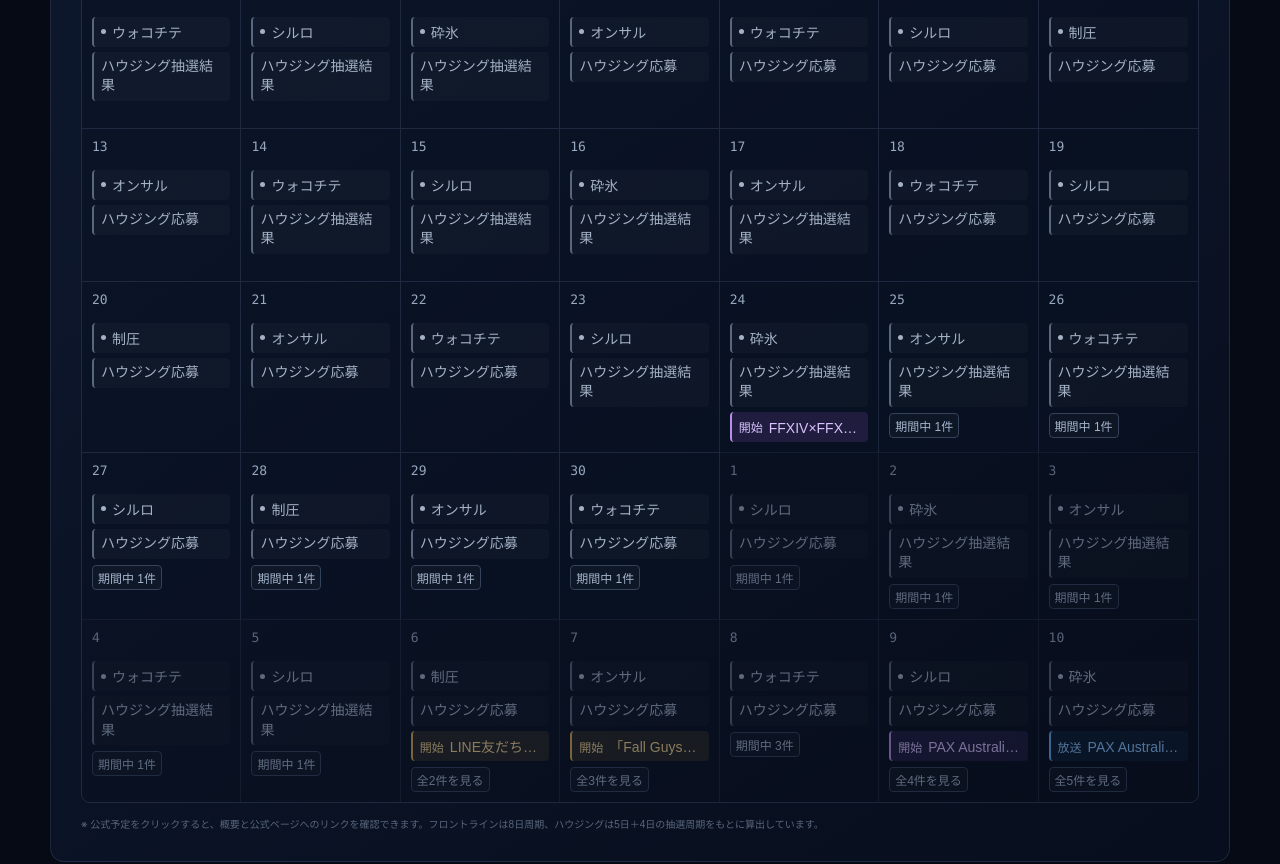
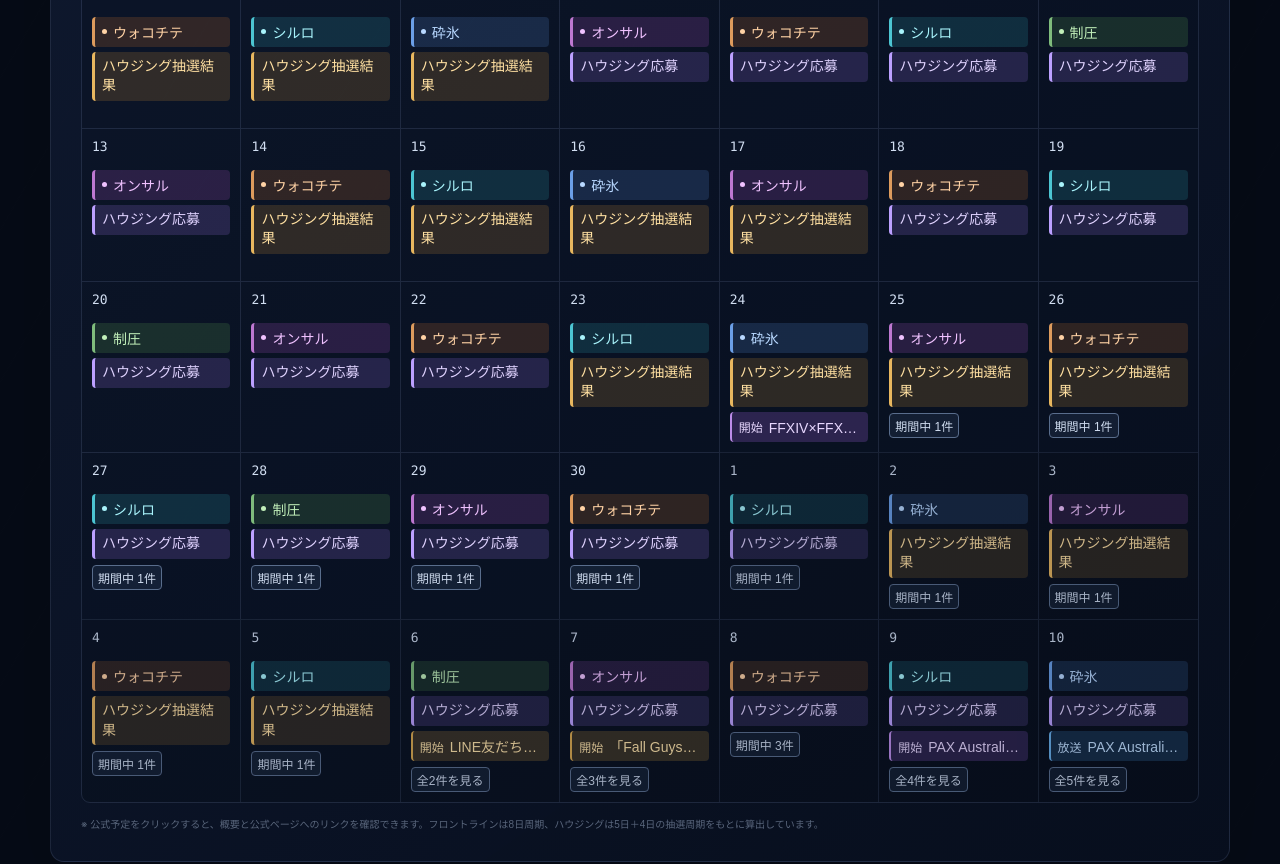
Before and after one commit to naikasann/ff14_calendar, a Next.js app: page / in a window 1280 px wide. Shown: the part 1440-2304 px from the top of the page. Built offline with nearby package versions, Linux system fonts and the light colour scheme.

Commit message:
Restore calendar colors and improve text contrast

```diff
--- a/app/globals.css
+++ b/app/globals.css
@@ -195,40 +195,38 @@ main::before { content: ""; position: fixed; inset: 0; pointer-events: none; opa
 .weekday-row .saturday { color: #668ec7; }
 .calendar-cell { min-width: 0; min-height: 153px; padding: 10px; border-top: 1px solid var(--line); border-right: 1px solid var(--line); background: rgba(7,13,27,.26); }
 .calendar-cell:nth-child(7n) { border-right: 0; }
-.calendar-cell.outside { opacity: .55; background: rgba(0,0,0,.14); }
+.calendar-cell.outside { opacity: .8; background: rgba(0,0,0,.14); }
 .calendar-cell.past { background: rgba(3,8,18,.5); }
-.calendar-cell.past .date-line { color: #718098; }
-.calendar-cell.past .event-pill { filter: saturate(.45); opacity: .72; }
+.calendar-cell.past .date-line { color: #a6b5cc; }
 .calendar-cell.past .official-event:hover, .calendar-cell.past .official-event:focus-visible { opacity: 1; }
 .calendar-cell.current { background: linear-gradient(145deg, rgba(34,75,91,.28), rgba(7,13,27,.2)); box-shadow: inset 0 0 0 2px #5ab8c4; }
-.date-line { height: 26px; display: flex; justify-content: space-between; align-items: flex-start; color: #98a8bf; font: 500 13px var(--font-geist-mono), monospace; }
+.date-line { height: 26px; display: flex; justify-content: space-between; align-items: flex-start; color: #d2dff2; font: 500 13px var(--font-geist-mono), monospace; }
 .date-line small { color: var(--cyan); font-size: 12px; }
 .event-pill { min-width: 0; display: flex; align-items: center; gap: 6px; height: 30px; margin-top: 5px; padding: 0 7px; border-radius: 4px; font-size: 14px; overflow: hidden; }
 .event-pill strong { overflow: hidden; white-space: nowrap; text-overflow: ellipsis; font-weight: 500; }
-.frontline-event { color: #8bdce5; background: rgba(48,160,176,.075); border-left: 2px solid #4cc5d2; }
+.frontline-event { color: #a8f3fb; background: rgba(48,160,176,.2); border-left: 3px solid #4cc5d2; }
 .event-dot { flex: 0 0 auto; width: 5px; height: 5px; border-radius: 50%; background: currentColor; box-shadow: 0 0 6px currentColor; }
-.map-shatter.frontline-event { color: #91bdf6; background: rgba(78,127,197,.08); border-left-color: #6b9fe7; }
-.map-onsal.frontline-event { color: #d89ee8; background: rgba(157,80,181,.08); border-left-color: #be78d1; }
-.map-worqor.frontline-event { color: #f1b77d; background: rgba(183,107,44,.08); border-left-color: #dd9b5d; }
-.map-secure.frontline-event { color: #9ece9c; background: rgba(82,150,79,.08); border-left-color: #7fbc7c; }
-.housing-event { color: #b8a3f3; background: rgba(135,107,207,.085); border-left: 2px solid #9479df; }
+.map-shatter.frontline-event { color: #b8d8ff; background: rgba(78,127,197,.22); border-left-color: #6b9fe7; }
+.map-onsal.frontline-event { color: #f0c2ff; background: rgba(157,80,181,.22); border-left-color: #be78d1; }
+.map-worqor.frontline-event { color: #ffd2a5; background: rgba(183,107,44,.22); border-left-color: #dd9b5d; }
+.map-secure.frontline-event { color: #c1efb9; background: rgba(82,150,79,.22); border-left-color: #7fbc7c; }
+.housing-event { color: #e0d3ff; background: rgba(135,107,207,.22); border-left: 3px solid #bca0ff; }
 .housing-event span { display: grid; place-items: center; width: 14px; height: 14px; border: 1px solid currentColor; border-radius: 50%; font-size: 7px; }
-.housing-event.result { color: #d6ad68; background: rgba(176,126,51,.08); border-left-color: #c2934b; }
+.housing-event.result { color: #ffe0a2; background: rgba(176,126,51,.22); border-left-color: #e8b75f; }
 .official-event { width: 100%; color: #efa18c; background: rgba(202,89,59,.09); border: 0; border-left: 2px solid #df795e; text-align: left; cursor: pointer; font-family: inherit; }
 .official-event:hover, .official-event:focus-visible { filter: brightness(1.28); outline: 1px solid currentColor; outline-offset: -1px; }
 .official-event > span { flex: 0 0 auto; font-size: 12px; }
 .official-event.patch { color: #82d9c2; background: rgba(50,156,128,.09); border-left-color: #55bfa3; }
 .official-event.update { color: #8be2c7; background: linear-gradient(90deg, rgba(50,156,128,.13), rgba(202,89,59,.08)); border-left-color: #63d3b3; }
 .official-event.pvp, .official-event.season { color: #d9b2ff; background: rgba(143,78,194,.1); border-left-color: #b173df; }
-.official-event.maintenance, .official-event.update { color: #ffc1c1; background: rgba(224,78,86,.18); border-left: 3px solid #f18b94; font-weight: 600; }
-.official-event.event { color: #d9c2ff; background: rgba(151,97,215,.16); border-left-color: #bc8ce9; }
-.official-event.broadcast { color: #8fc8ff; background: rgba(68,137,203,.11); border-left-color: #68aee9; }
-.official-event.campaign { color: #f5d58e; background: rgba(207,154,58,.15); border-left-color: #daa94f; }
-.calendar-cell .frontline-event, .calendar-cell .housing-event { background: rgba(255,255,255,.025); border-left-color: #59687d; color: #a4b2c6; }
+.official-event.maintenance, .official-event.update { color: #ffd1d1; background: rgba(224,78,86,.28); border-left: 3px solid #ff969f; font-weight: 600; }
+.official-event.event { color: #e8d8ff; background: rgba(151,97,215,.25); border-left-color: #bc8ce9; }
+.official-event.broadcast { color: #c1e0ff; background: rgba(68,137,203,.25); border-left-color: #68aee9; }
+.official-event.campaign { color: #ffe4a9; background: rgba(207,154,58,.24); border-left-color: #daa94f; }
 .calendar-cell .event-dot { box-shadow: none; }
 .calendar-cell .housing-event { min-height: 30px; height: auto; padding-top: 5px; padding-bottom: 5px; }
 .calendar-cell .housing-event strong { white-space: normal; overflow-wrap: anywhere; line-height: 1.4; }
-.period-events-button { display: block; margin: 6px 0 0; padding: 3px 5px; border: 1px solid #34425a; border-radius: 4px; background: rgba(255,255,255,.025); color: #a6b6cd; font: inherit; font-size: 12px; text-align: left; cursor: pointer; }
+.period-events-button { display: block; margin: 6px 0 0; padding: 3px 5px; border: 1px solid #596d8c; border-radius: 4px; background: rgba(100,137,191,.12); color: #d0ddf0; font: inherit; font-size: 12px; text-align: left; cursor: pointer; }
 .period-events-button:hover, .period-events-button:focus-visible { color: #e1eafa; border-color: #91adc7; outline: 1px solid #91adc7; }
 .calendar-legend { display: flex; flex-wrap: wrap; gap: 10px 18px; margin: -3px 0 14px; font-size: 14px; color: #b0bfd2; }
 .calendar-legend span { display: inline-flex; align-items: center; gap: 7px; }
```
